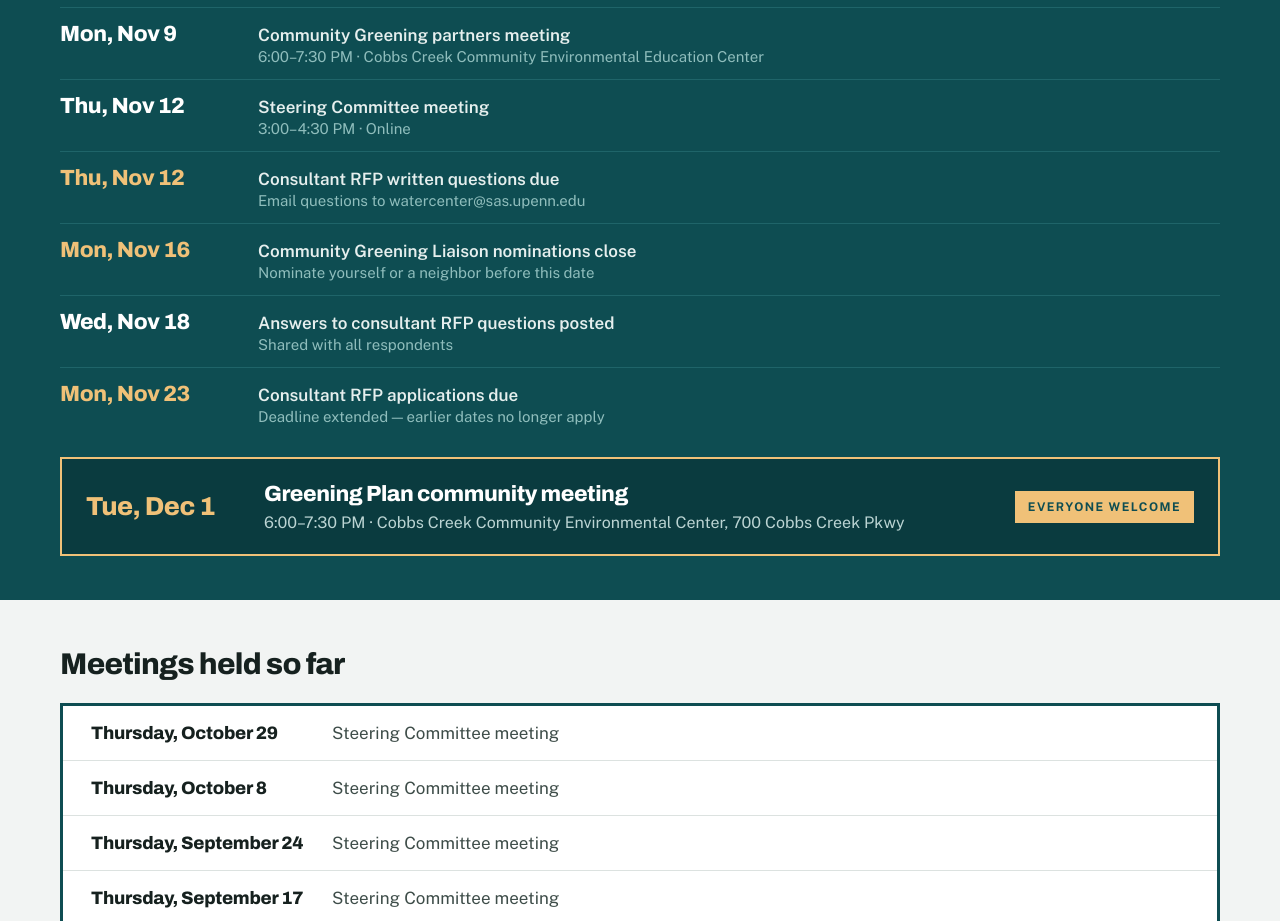
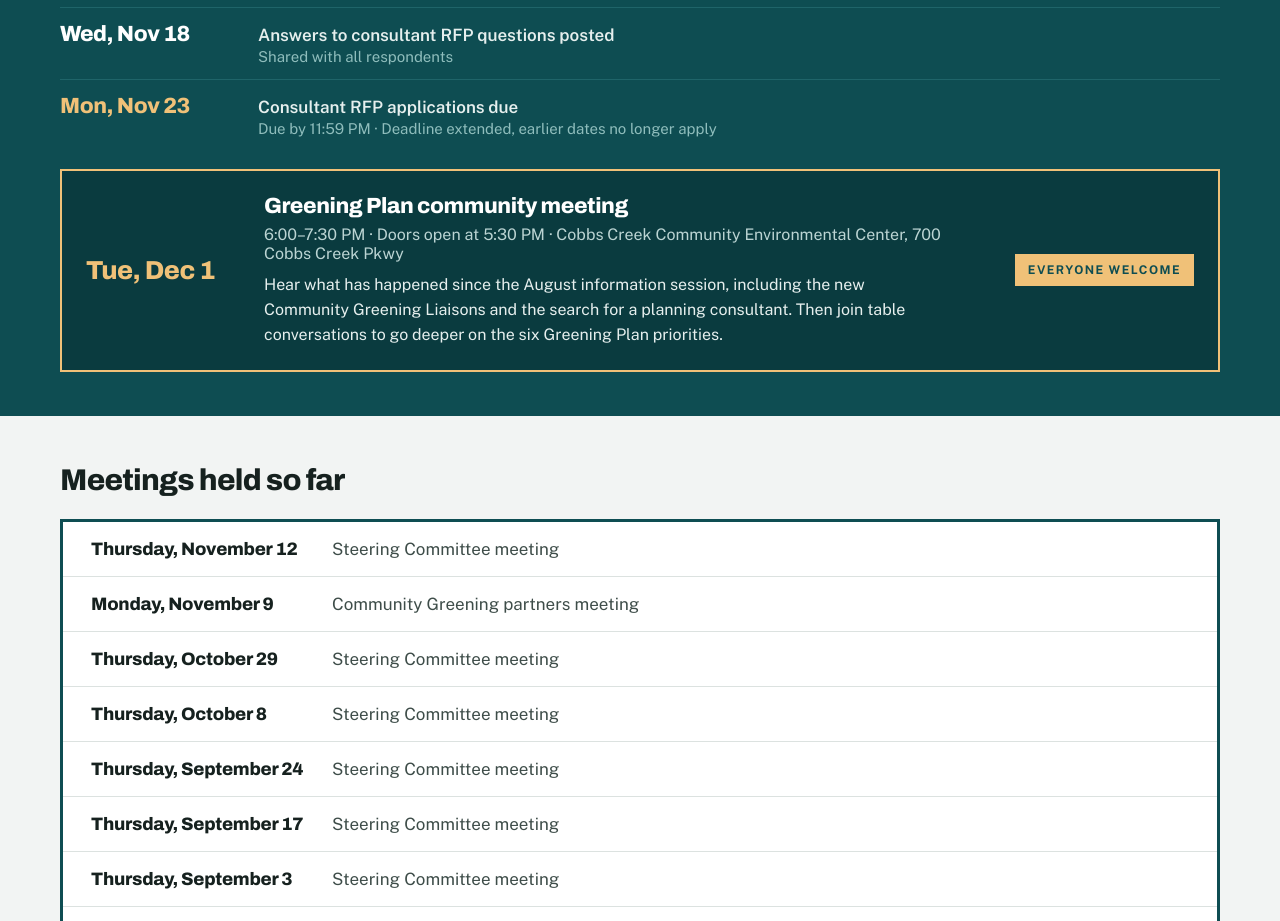
Before and after one commit to jarrynight/cobbs-creek-greening, a plain HTML site: page meetings.html in a window 1280 px wide. Shown: the part 364-1285 px from the top of the page. Drawn offline with nearby package versions, Linux system fonts and the light colour scheme.

Commit message:
Add files via upload

```diff
--- a/meetings.html
+++ b/meetings.html
@@ -57,7 +57,7 @@ a.footer-link:hover { color: #F0C178; }
   <div style="background: #0E4D52; color: #FFFFFF">
     <div style="max-width: 1160px; margin: 0 auto; padding: 11px 32px; display: flex; flex-wrap: wrap; gap: 8px 24px; align-items: center; justify-content: space-between">
       <p style="margin: 0; font-size: 13px; font-weight: 600; letter-spacing: 0.08em; text-transform: uppercase">Official project site</p>
-      <p style="margin: 0; font-size: 13px; color: #8FBDBC">Last updated October 31, 2026</p>
+      <p style="margin: 0; font-size: 13px; color: #8FBDBC">Last updated November 16, 2026</p>
     </div>
   </div>
 
@@ -87,34 +87,6 @@ a.footer-link:hover { color: #F0C178; }
       <h2 style="margin: 0 0 22px; font-family: Archivo, sans-serif; font-size: 30px; line-height: 1.1; font-weight: 800; letter-spacing: -0.025em; color: #FFFFFF">Upcoming key events</h2>
 
       <div style="display: flex; flex-wrap: wrap; gap: 20px 28px; align-items: baseline; padding: 14px 0; border-top: 1px solid #1F6469">
-        <p style="flex: 0 0 170px; margin: 0; font-family: Archivo, sans-serif; font-size: 22px; font-weight: 800; letter-spacing: -0.02em; color: #FFFFFF">Mon, Nov 9</p>
-        <div style="flex: 999 1 320px; min-width: 0">
-          <p style="margin: 0 0 3px; font-size: 17px; font-weight: 600">Community Greening partners meeting</p>
-          <p style="margin: 0; font-size: 15px; color: #8FBDBC">6:00–7:30 PM · Cobbs Creek Community Environmental Education Center</p>
-        </div>
-      </div>
-      <div style="display: flex; flex-wrap: wrap; gap: 20px 28px; align-items: baseline; padding: 14px 0; border-top: 1px solid #1F6469">
-        <p style="flex: 0 0 170px; margin: 0; font-family: Archivo, sans-serif; font-size: 22px; font-weight: 800; letter-spacing: -0.02em; color: #FFFFFF">Thu, Nov 12</p>
-        <div style="flex: 999 1 320px; min-width: 0">
-          <p style="margin: 0 0 3px; font-size: 17px; font-weight: 600">Steering Committee meeting</p>
-          <p style="margin: 0; font-size: 15px; color: #8FBDBC">3:00–4:30 PM · Online</p>
-        </div>
-      </div>
-      <div style="display: flex; flex-wrap: wrap; gap: 20px 28px; align-items: baseline; padding: 14px 0; border-top: 1px solid #1F6469">
-        <p style="flex: 0 0 170px; margin: 0; font-family: Archivo, sans-serif; font-size: 22px; font-weight: 800; letter-spacing: -0.02em; color: #F0C178">Thu, Nov 12</p>
-        <div style="flex: 999 1 320px; min-width: 0">
-          <p style="margin: 0 0 3px; font-size: 17px; font-weight: 600">Consultant RFP written questions due</p>
-          <p style="margin: 0; font-size: 15px; color: #8FBDBC">Email questions to watercenter@sas.upenn.edu</p>
-        </div>
-      </div>
-      <div style="display: flex; flex-wrap: wrap; gap: 20px 28px; align-items: baseline; padding: 14px 0; border-top: 1px solid #1F6469">
-        <p style="flex: 0 0 170px; margin: 0; font-family: Archivo, sans-serif; font-size: 22px; font-weight: 800; letter-spacing: -0.02em; color: #F0C178">Mon, Nov 16</p>
-        <div style="flex: 999 1 320px; min-width: 0">
-          <p style="margin: 0 0 3px; font-size: 17px; font-weight: 600">Community Greening Liaison nominations close</p>
-          <p style="margin: 0; font-size: 15px; color: #8FBDBC">Nominate yourself or a neighbor before this date</p>
-        </div>
-      </div>
-      <div style="display: flex; flex-wrap: wrap; gap: 20px 28px; align-items: baseline; padding: 14px 0; border-top: 1px solid #1F6469">
         <p style="flex: 0 0 170px; margin: 0; font-family: Archivo, sans-serif; font-size: 22px; font-weight: 800; letter-spacing: -0.02em; color: #FFFFFF">Wed, Nov 18</p>
         <div style="flex: 999 1 320px; min-width: 0">
           <p style="margin: 0 0 3px; font-size: 17px; font-weight: 600">Answers to consultant RFP questions posted</p>
@@ -125,7 +97,7 @@ a.footer-link:hover { color: #F0C178; }
         <p style="flex: 0 0 170px; margin: 0; font-family: Archivo, sans-serif; font-size: 22px; font-weight: 800; letter-spacing: -0.02em; color: #F0C178">Mon, Nov 23</p>
         <div style="flex: 999 1 320px; min-width: 0">
           <p style="margin: 0 0 3px; font-size: 17px; font-weight: 600">Consultant RFP applications due</p>
-          <p style="margin: 0; font-size: 15px; color: #8FBDBC">Deadline extended — earlier dates no longer apply</p>
+          <p style="margin: 0; font-size: 15px; color: #8FBDBC">Due by 11:59 PM · Deadline extended, earlier dates no longer apply</p>
         </div>
       </div>
 
@@ -133,7 +105,8 @@ a.footer-link:hover { color: #F0C178; }
         <p style="flex: 0 0 150px; margin: 0; font-family: Archivo, sans-serif; font-size: 26px; font-weight: 800; letter-spacing: -0.02em; color: #F0C178; line-height: 1.1">Tue, Dec 1</p>
         <div style="flex: 999 1 320px; min-width: 0">
           <p style="margin: 0 0 6px; font-family: Archivo, sans-serif; font-size: 22px; font-weight: 800; letter-spacing: -0.02em; color: #FFFFFF; line-height: 1.2">Greening Plan community meeting</p>
-          <p style="margin: 0; font-size: 16px; color: #BBD4D3">6:00–7:30 PM · Cobbs Creek Community Environmental Center, 700 Cobbs Creek Pkwy</p>
+          <p style="margin: 0 0 10px; font-size: 16px; color: #BBD4D3">6:00–7:30 PM · Doors open at 5:30 PM · Cobbs Creek Community Environmental Center, 700 Cobbs Creek Pkwy</p>
+          <p style="margin: 0; font-size: 16px; line-height: 1.55; color: #E6EFEE; max-width: 68ch">Hear what has happened since the August information session, including the new Community Greening Liaisons and the search for a planning consultant. Then join table conversations to go deeper on the six Greening Plan priorities.</p>
         </div>
         <span style="flex: 0 0 auto; background: #F0C178; color: #0E4D52; font-size: 12px; font-weight: 700; letter-spacing: 0.12em; text-transform: uppercase; padding: 9px 13px">Everyone welcome</span>
       </div>
@@ -143,6 +116,14 @@ a.footer-link:hover { color: #F0C178; }
   <div style="max-width: 1160px; margin: 0 auto; padding: 48px 32px 56px">
     <h2 style="margin: 0 0 16px; font-family: Archivo, sans-serif; font-size: 30px; line-height: 1.1; font-weight: 800; letter-spacing: -0.025em; margin-bottom: 22px">Meetings held so far</h2>
     <div style="background: #FFFFFF; border: 3px solid #0E4D52">
+      <div style="padding: 17px 28px; display: flex; flex-wrap: wrap; gap: 8px 26px; align-items: baseline; border-bottom: 1px solid #DCE2E0">
+        <span style="flex: 0 0 215px; font-family: Archivo, sans-serif; font-size: 18px; font-weight: 800; letter-spacing: -0.015em">Thursday, November 12</span>
+        <p style="flex: 999 1 300px; min-width: 0; margin: 0; font-size: 17px; color: #3E4D49">Steering Committee meeting</p>
+      </div>
+      <div style="padding: 17px 28px; display: flex; flex-wrap: wrap; gap: 8px 26px; align-items: baseline; border-bottom: 1px solid #DCE2E0">
+        <span style="flex: 0 0 215px; font-family: Archivo, sans-serif; font-size: 18px; font-weight: 800; letter-spacing: -0.015em">Monday, November 9</span>
+        <p style="flex: 999 1 300px; min-width: 0; margin: 0; font-size: 17px; color: #3E4D49">Community Greening partners meeting</p>
+      </div>
       <div style="padding: 17px 28px; display: flex; flex-wrap: wrap; gap: 8px 26px; align-items: baseline; border-bottom: 1px solid #DCE2E0">
         <span style="flex: 0 0 215px; font-family: Archivo, sans-serif; font-size: 18px; font-weight: 800; letter-spacing: -0.015em">Thursday, October 29</span>
         <p style="flex: 999 1 300px; min-width: 0; margin: 0; font-size: 17px; color: #3E4D49">Steering Committee meeting</p>
```
Also changed, not shown: about.html (+2 -2 lines), apply.html (+9 -9 lines), index.html (+5 -5 lines).
